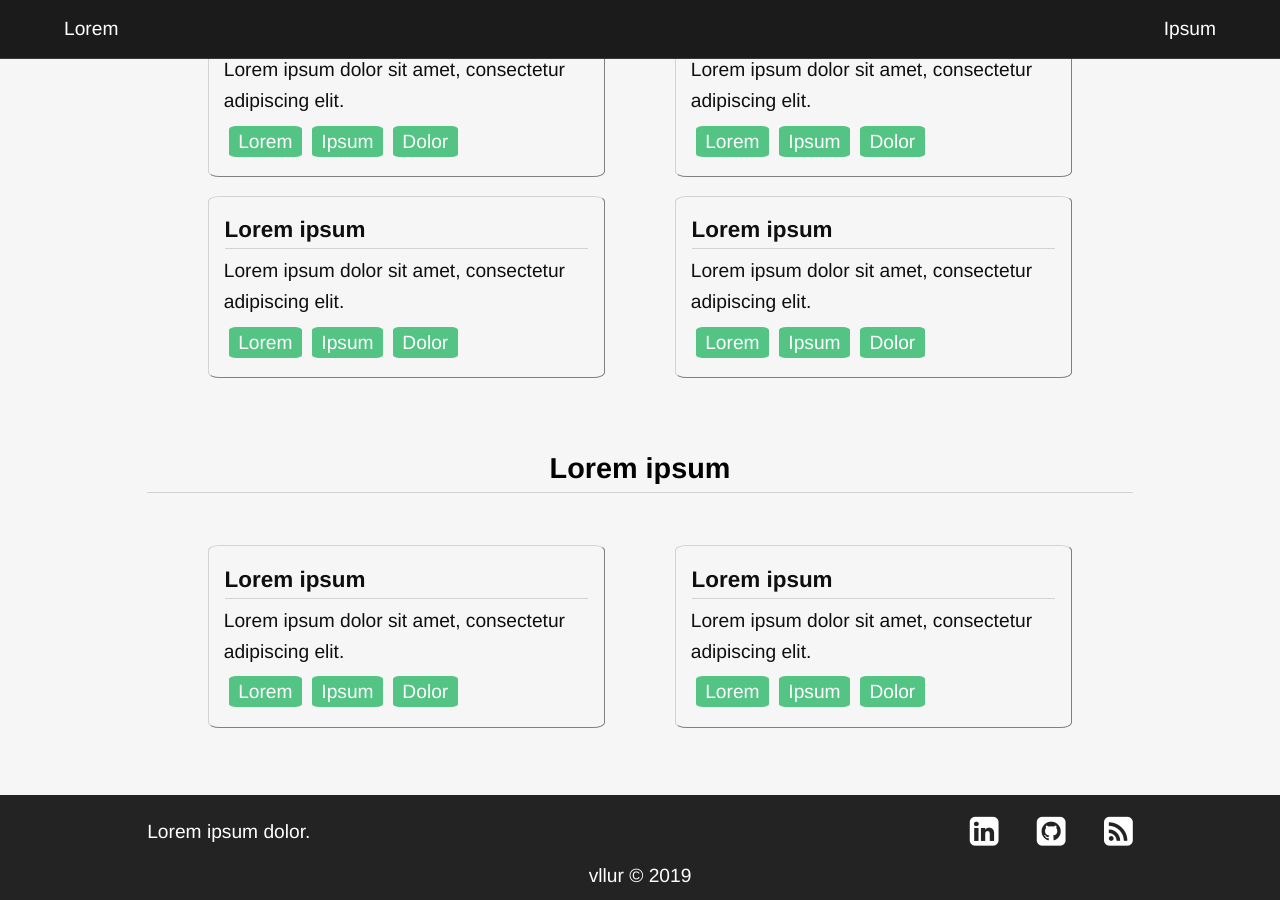
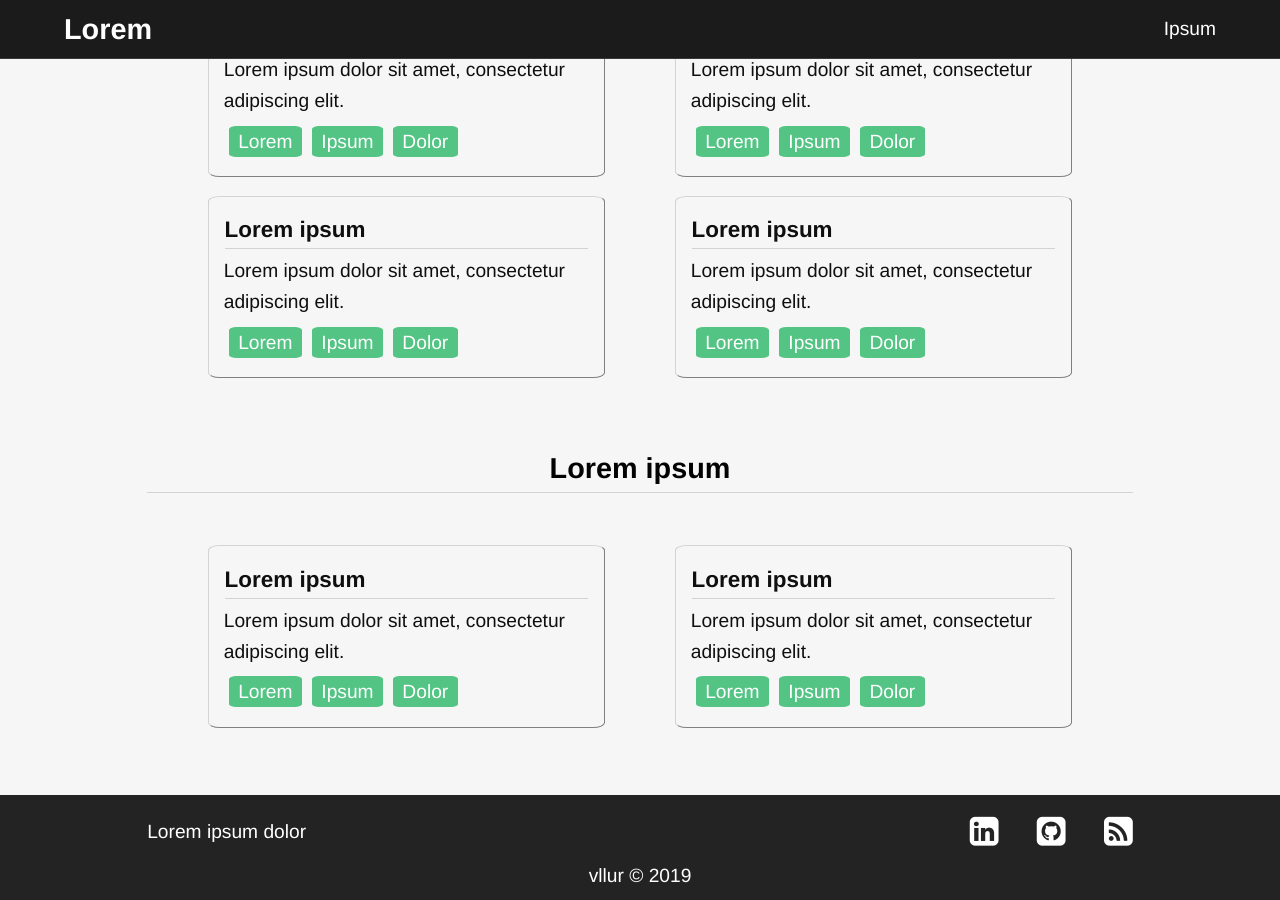
Before and after one commit to vllur/showcase, a Jekyll site: the page built from index.html, in a window 1280 px wide and 900 px high, scrolled down 594 px. Built offline with Jekyll 4.4.1, drawn with Linux system fonts in a browser that asks for light colours; the list of posts is cut into pages by our own code; part of the change alters nothing that is shown.

```diff
--- a/_config.yml
+++ b/_config.yml
@@ -30,3 +30,11 @@ google_analytics: ""
 owner: "vllur"
 lang: "en_GB"
 iso-lang: "en"
+
+nav-first: "Lorem"
+nav-first-link: "/"
+
+nav-second: "Ipsum"
+nav-second-link: "/"
+
+footer: "Lorem ipsum dolor"
--- a/_includes/footer.html
+++ b/_includes/footer.html
@@ -1,7 +1,7 @@
 <footer>
   <div>
     <p>
-      Lorem ipsum dolor.
+      {{ site.footer }}
     </p>
     {% include socials.html %}
   </div>
--- a/_includes/header.html
+++ b/_includes/header.html
@@ -1,6 +1,6 @@
 <header id="particle-js">
   <div class="header-wrapper">
-    <h1>{{ site.title }}</h1>
+    <h1>{{ site.author.name }}</h1>
     <h3>{{ site.description }}</h3>
     {% include socials.html %}
   </div>
--- a/_includes/nav.html
+++ b/_includes/nav.html
@@ -1,4 +1,4 @@
 <nav>
-  <a href="/">Lorem</a>
-  <a href="/">Ipsum</a>
+  <a href="{{ site.nav-first-link }}"><h2>{{ site.nav-first }}</h2></a>
+  <a href="{{ site.nav-second-link }}">{{ site.nav-second }}</a>
 </nav>
```
